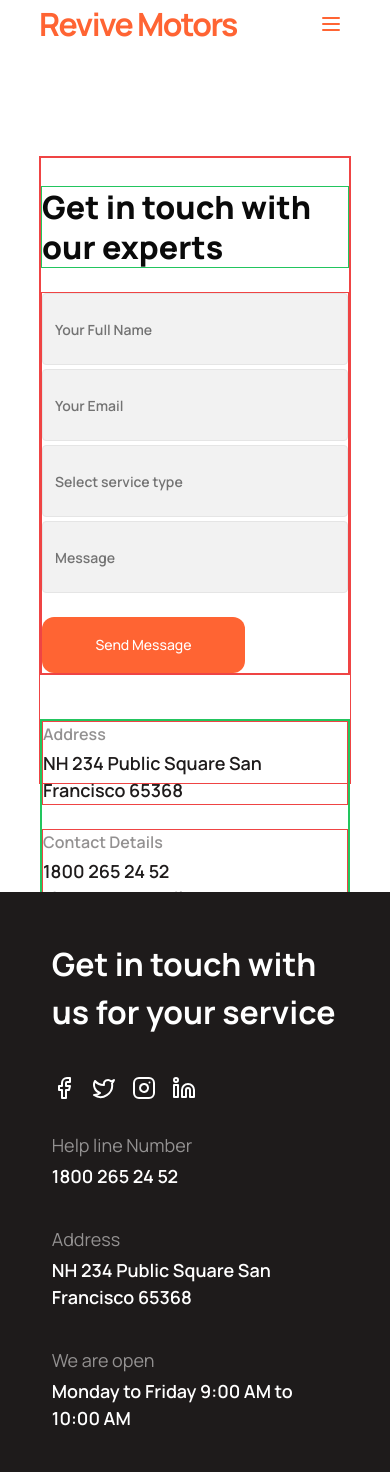
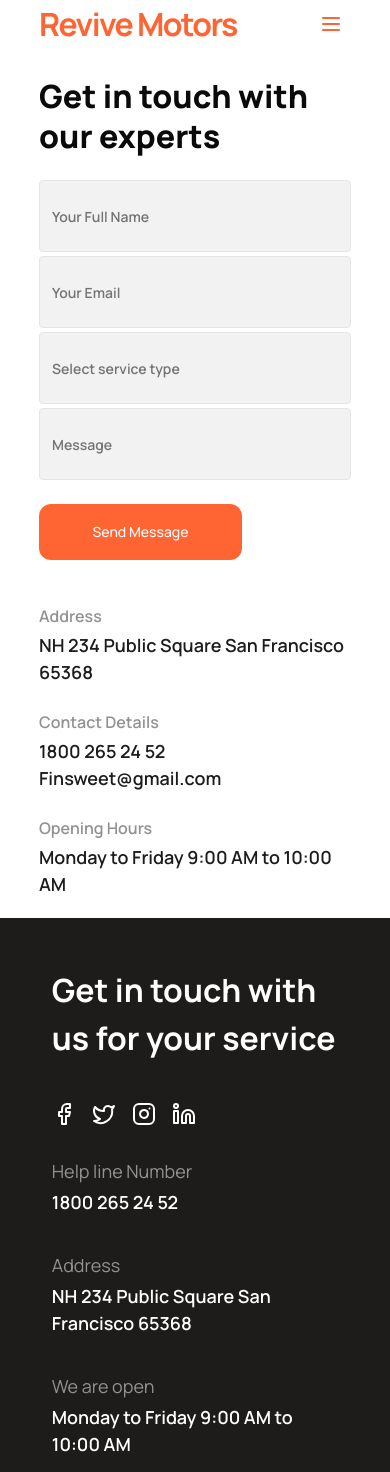
Before and after one commit to w3ngithub/revive-motors, a Next.js app: page /contact in a window 390 px wide. Shown: the top 1472 px of the page. Built offline with nearby package versions, Linux system fonts and the light colour scheme.

Commit message:
feat: contact form responsiveness added

```diff
--- a/src/components/modules/contact/contact-form.tsx
+++ b/src/components/modules/contact/contact-form.tsx
@@ -6,15 +6,15 @@ const ContactForm = () => {
   return (
     <>
       <section className="flex flex-row items-center justify-center min-h-[100vh] w-full overflow-hidden   bg-customColor-white ">
-        <div className="container grid grid-cols-1 lg:grid-cols-2 border border-red-500 w-[1244px] h-[628px] gap-11">
-          <div className="border border-red-500 ">
+        <div className="container grid grid-cols-1 lg:grid-cols-2    w-[1244px] h-auto lg:h-[628px] gap-11">
+          <div className="   ">
             {" "}
             <div className="">
               <div className="flex flex-col gap-6">
-                <h1 className="text-h1 max-w-[507px]  border border-green-500 font-extrabold leading-tight max-lg:mt-7 max-sm:font-extrabold">
+                <h1 className="text-h1 max-w-[507px]    font-extrabold leading-tight max-lg:mt-7 max-sm:font-extrabold">
                   Get in touch with our experts
                 </h1>
-                <form className="flex flex-col flex-wrap gap-1 border border-red-500">
+                <form className="flex flex-col flex-wrap gap-1   ">
                   {/* sm:w-[480px] md:w-[540px] lg:w-[624px] */}
                   <Input
                     className="h-[72px] w-full  rounded-sm bg-customColor-lightGrey text-b2 text-customColor-black font-semibold"
@@ -39,8 +39,8 @@ const ContactForm = () => {
               </div>
             </div>
           </div>
-          <div className="border-2 border-green-500 flex flex-col justify-center items-between gap-6">
-            <div className="flex flex-col gap-5   border border-red-500">
+          <div className=" flex flex-col justify-center items-between gap-6 max-sm:mb-5">
+            <div className="flex flex-col gap-5     ">
               <div>
                 <p className="text-b2 font-semibold mb-1 text-customColor-grey">
                   Address
@@ -50,7 +50,7 @@ const ContactForm = () => {
                 </p>
               </div>
             </div>
-            <div className="flex flex-col gap-5   border border-red-500 ">
+            <div className="flex flex-col gap-5      ">
               <div>
                 <p className="text-b2 font-semibold mb-1 text-customColor-grey">
                   Contact Details
@@ -60,7 +60,7 @@ const ContactForm = () => {
                 </p>
               </div>
             </div>
-            <div className="flex flex-col gap-5 border border-red-500">
+            <div className="flex flex-col gap-5   ">
               <div>
                 <p className="text-b2  font-semibold mb-1 text-customColor-grey">
                   Opening Hours
```
